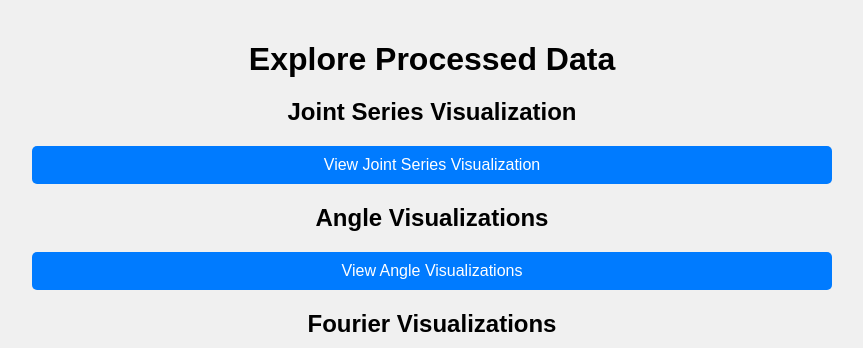
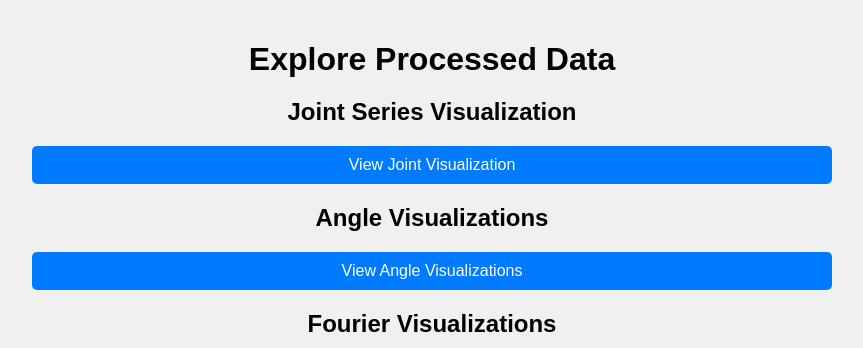
Before and after one commit to daltunay/calivision, a Flask app: page /process_data_series in a window 1280 px wide. Shown: the top 348 px of the page, without its empty margins (208-1071 px from the left). Run offline with Flask 3, Linux system fonts and the light colour scheme.

Commit message:
small fixes

```diff
--- a/app.py
+++ b/app.py
@@ -76,7 +76,7 @@ class PoseEstimationApp:
 
     def visualize_joints(self):
         """Visualize the joint data."""
-        if self.joint_series_plot is None:
+        if self.joint_series is None:
             return "Joint series plot data not available."
 
         joint_series_plot = json.dumps(
--- a/templates/process_data_series.html
+++ b/templates/process_data_series.html
@@ -54,7 +54,7 @@
 
         <h2>Joint Series Visualization</h2>
         <div>
-            <a href="{{ url_for('visualize_joints') }}">View Joint Series Visualization</a>
+            <a href="{{ url_for('visualize_joints') }}">View Joint Visualization</a>
         </div>
 
         <h2>Angle Visualizations</h2>
```
